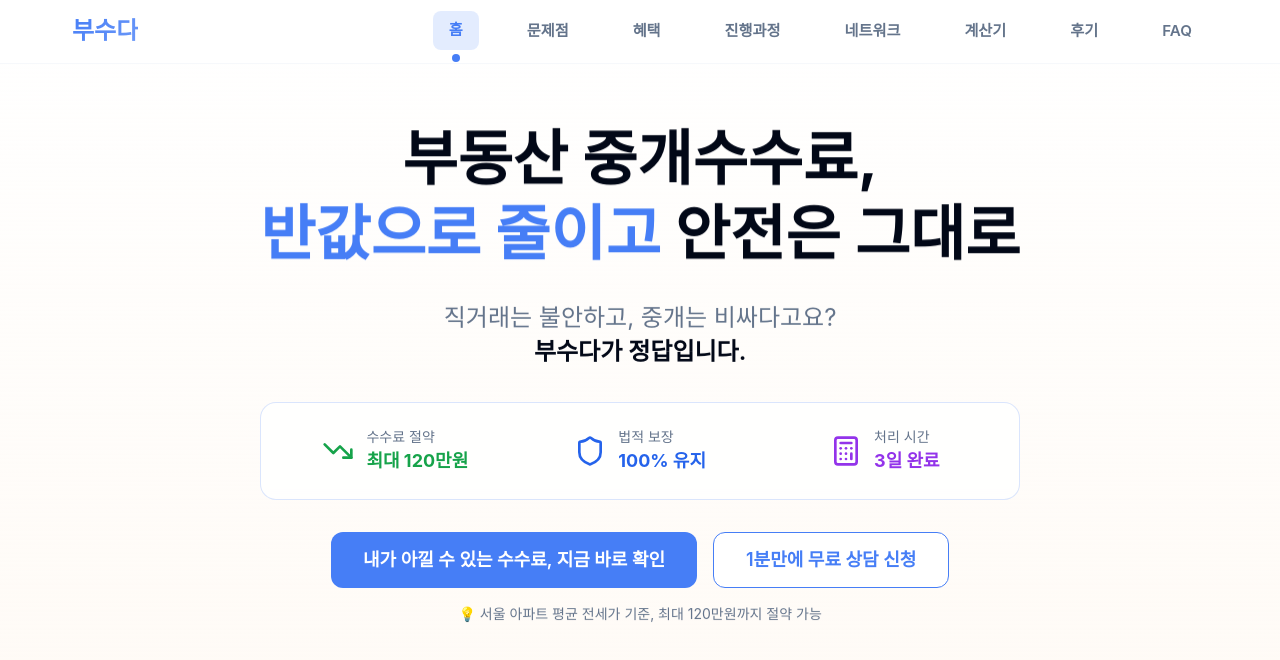
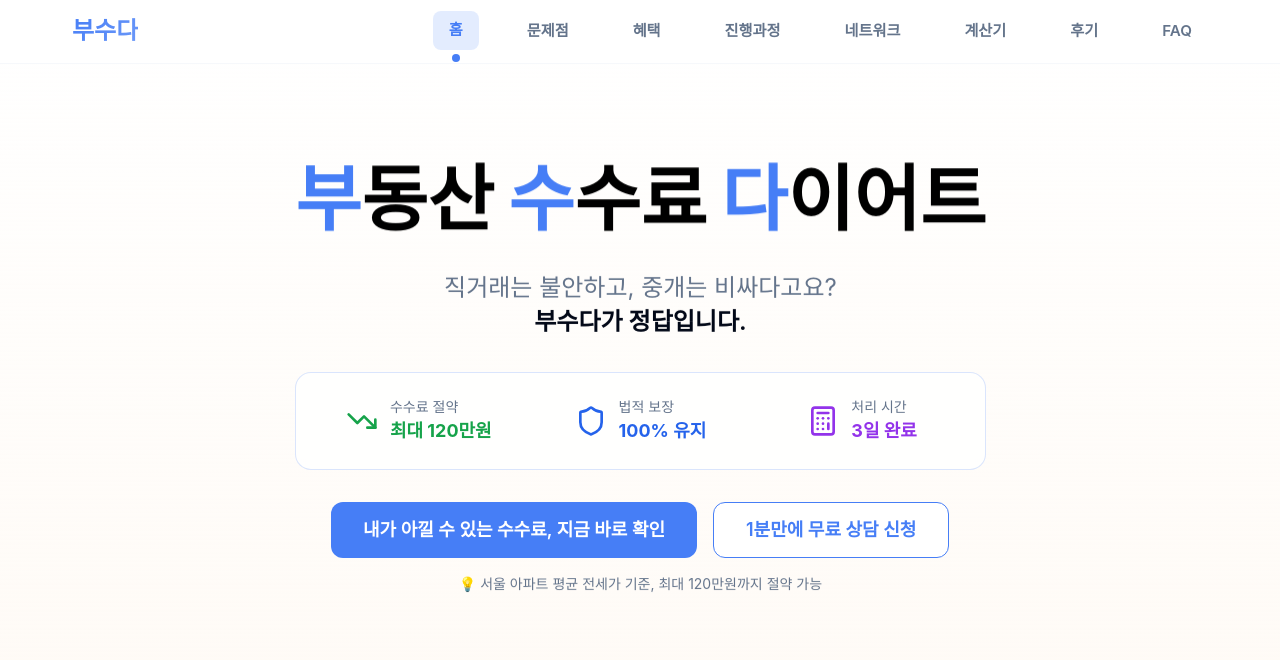
Before and after one commit to DDOIT-OFFICIAL/Busuda, a React (Vite) app: page / in a window 1280 px wide. Shown: the top 660 px of the page. Built offline with nearby package versions, Linux system fonts and the light colour scheme; a web font is replaced by a local one.

Commit message:
홈 제목 변경

```diff
--- a/src/components/sections/HeroSection.tsx
+++ b/src/components/sections/HeroSection.tsx
@@ -20,8 +20,11 @@ const HeroSection = ({ scrollToCalculator }: HeroSectionProps) => {
       <div className="max-w-6xl mx-auto">
         <div className="text-center mb-12">
           <h1 className="text-5xl md:text-6xl font-bold text-foreground mb-6 fade-in-up">
-            부동산 중개수수료, <br />
-            <span className="text-primary">반값으로 줄이고</span> 안전은 그대로
+                         <span>
+               <span className="text-6xl md:text-7xl text-primary">부</span><span className="text-6xl md:text-7xl text-black">동산</span>{" "}
+               <span className="text-6xl md:text-7xl text-primary">수</span><span className="text-6xl md:text-7xl text-black">수료</span>{" "}
+               <span className="text-6xl md:text-7xl text-primary">다</span><span className="text-6xl md:text-7xl text-black">이어트</span>
+             </span>
           </h1>
           <p className="text-xl md:text-2xl text-muted-foreground mb-8 fade-in-up delay-1">
             직거래는 불안하고, 중개는 비싸다고요? <br />
```
